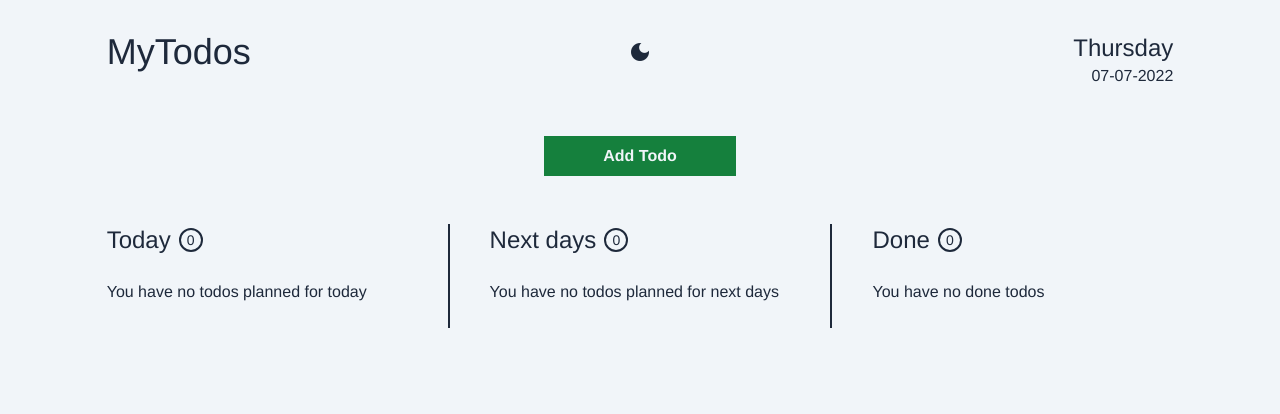
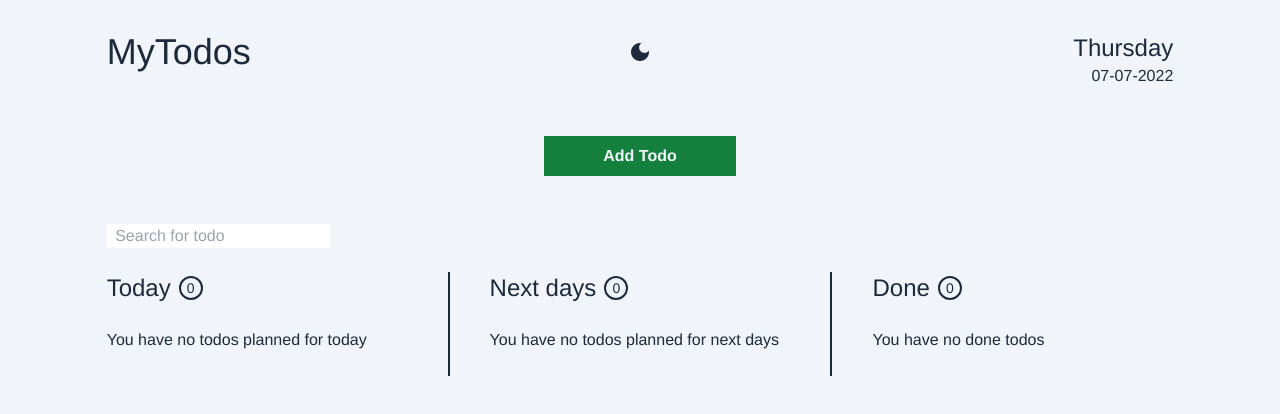
Before and after one commit to tpietka/todo-vue, a Vue app: page / in a window 1280 px wide. Shown: the top 414 px of the page. Built offline with nearby package versions, Linux system fonts and the light colour scheme.

Commit message:
Add todo search bar

```diff
--- a/src/stores/todos.ts
+++ b/src/stores/todos.ts
@@ -4,32 +4,34 @@ import { getCurrentDateTime, getCurrentDate, formatDateToYYYYMMDD, getTomorrowsD
 
 interface StoreState {
   todos: Todo[];
+  search: '',
 }
 export const useTodos = defineStore('todos', {
   state: (): StoreState => {
     return {
       todos: [],
+      search: ''
     }
   },
   getters: {
     doneTodos: (state: StoreState): Todo[] => {
       return state.todos.filter(todo => {
-        return todo.done;
+        return todo.done && todo.title.includes(state.search);
       })
     },
     awaitingTodos: (state: StoreState): Todo[] => {
       return state.todos.filter(todo => {
-        return !todo.done;
+        return !todo.done && todo.title.includes(state.search);;
       })
     },
     todayTodos: (state: StoreState): Todo[] => {
       return state.todos.filter(todo => {
-        return getCurrentDate() >= formatDateToYYYYMMDD(todo.deadline) && !todo.done;
+        return getCurrentDate() >= formatDateToYYYYMMDD(todo.deadline) && !todo.done && todo.title.includes(state.search);;
       })
     },
     nextDaysTodos: (state: StoreState): Todo[] => {
       return state.todos.filter(todo => {
-        return getCurrentDate() < formatDateToYYYYMMDD(todo.deadline) && !todo.done;
+        return getCurrentDate() < formatDateToYYYYMMDD(todo.deadline) && !todo.done && todo.title.includes(state.search);;
       })
     },
     deadlineTodosCount(): number {
--- a/src/views/Home.vue
+++ b/src/views/Home.vue
@@ -3,7 +3,7 @@ import { toRefs } from 'vue';
 import TodoList from '../components/TodoList.vue';
 import { useTodos } from '../stores/todos';
 import CustomButton from '../components/CustomButton.vue';
-const { todayTodos, nextDaysTodos, doneTodos } = toRefs(useTodos());
+const { todayTodos, nextDaysTodos, doneTodos, search } = toRefs(useTodos());
 </script>
 <template>
   <div
@@ -15,6 +15,21 @@ const { todayTodos, nextDaysTodos, doneTodos } = toRefs(useTodos());
       routeName="NewTodoForm"
       label="Add Todo"
     ></custom-button>
+  </div>
+  <div class="flex w-56 my-6 mx-auto lg:mx-0">
+    <div class="w-full relative flex justify-center">
+      <input
+        type="text"
+        class="px-2 text-slate-800"
+        v-model="search"
+        placeholder="Search for todo"
+      /><span
+        @click="search = ''"
+        v-if="search"
+        class="material-icons absolute cursor-pointer mx-4 right-0 text-slate-800"
+        >clear</span
+      >
+    </div>
   </div>
   <div class="lg:flex lg:w-full my-12 mx-6 lg:mx-auto lg:my-0">
     <todo-list
```
